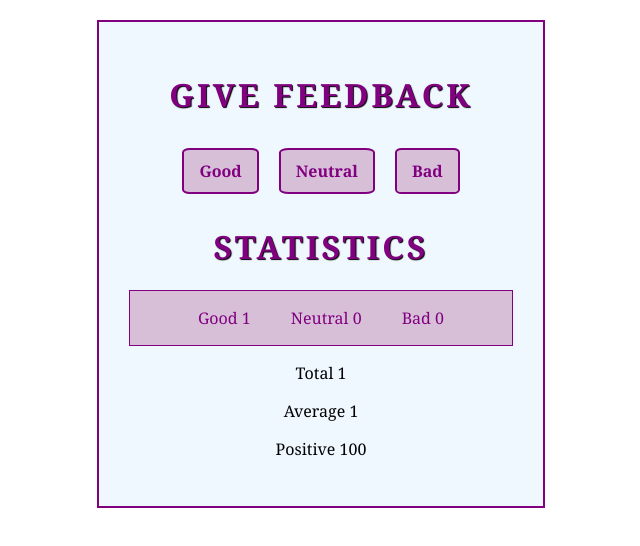
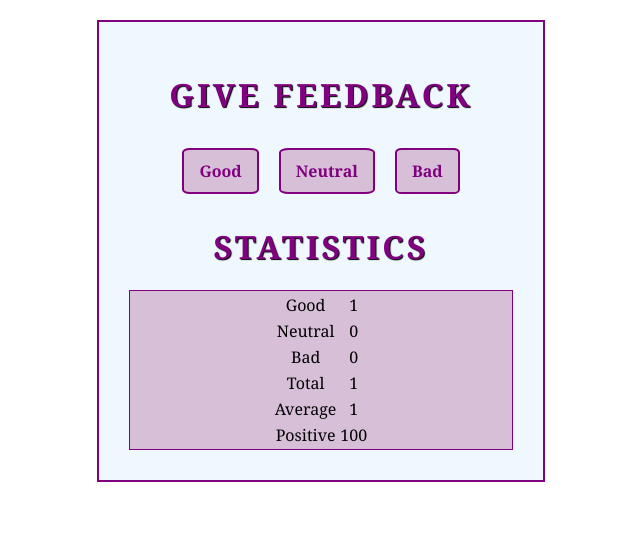
Before and after one commit to MarikaKononen/FullStackOpen2019, a React (Create React App) app in the folder exercises-part1/unicafe/: page / in a window 1280 px wide. Both pictures are taken after a click on the button "Good". Shown: the top 546 px of the page, without its empty margins (319-959 px from the left). Built offline with nearby package versions, Linux system fonts and the light colour scheme.

Commit message:
1.11: unicafe step6

```diff
--- a/exercises-part1/unicafe/src/index.css
+++ b/exercises-part1/unicafe/src/index.css
@@ -45,7 +45,7 @@
   font-size: 1rem;
  }
 
- .results{
+ table{
   display: flex;
   flex-flow: row nowrap;
   justify-content: center;
@@ -54,7 +54,3 @@
   border:1px solid purple;
   background-color: thistle;
  }
- .results p{
-   padding: 0 20px;
-   color:  purple;
- }
--- a/exercises-part1/unicafe/src/index.js
+++ b/exercises-part1/unicafe/src/index.js
@@ -11,30 +11,28 @@
 )
 const Statistic = ({ text, value }) => {
   return (
-    <p>{text} {value}</p>
+    <tr><td>{text}</td><td>{value}</td></tr>
   )
 }
 const Statistics = (props) => {
   if (props.good === 0 && props.neutral === 0 && props.bad === 0 ) {
     return(
       <div>
-        <h1>Statistics</h1>
         <p>No feedback given!</p>
       </div>
     )
   }
   return (
-    <div>
-      <h1>Statistics</h1>
-      <div className="results">
+    <table>
+      <tbody>
         <Statistic text="Good" value={props.good} />
         <Statistic text="Neutral" value={props.neutral} />
         <Statistic text="Bad" value={props.bad} />
-      </div>
-      <Statistic text="Total" value={props.total} />
-      <Statistic text="Average" value={props.average} />
-      <Statistic text="Positive" value={props.positiveFB} />
-    </div>
+        <Statistic text="Total" value={props.total} />
+        <Statistic text="Average" value={props.average} />
+        <Statistic text="Positive" value={props.positiveFB} />
+      </tbody>
+    </table>
   )
 }
 
@@ -76,7 +74,7 @@
       <Button handleClick={() => setToNeutral(neutral + 1)} text="Neutral"/>
       <Button handleClick={() => setToBad(bad + 1)} text="Bad"/>
 
-
+      <h1>Statistics</h1>
       <Statistics good={good}
                   neutral={neutral}
                   bad={bad}
```
